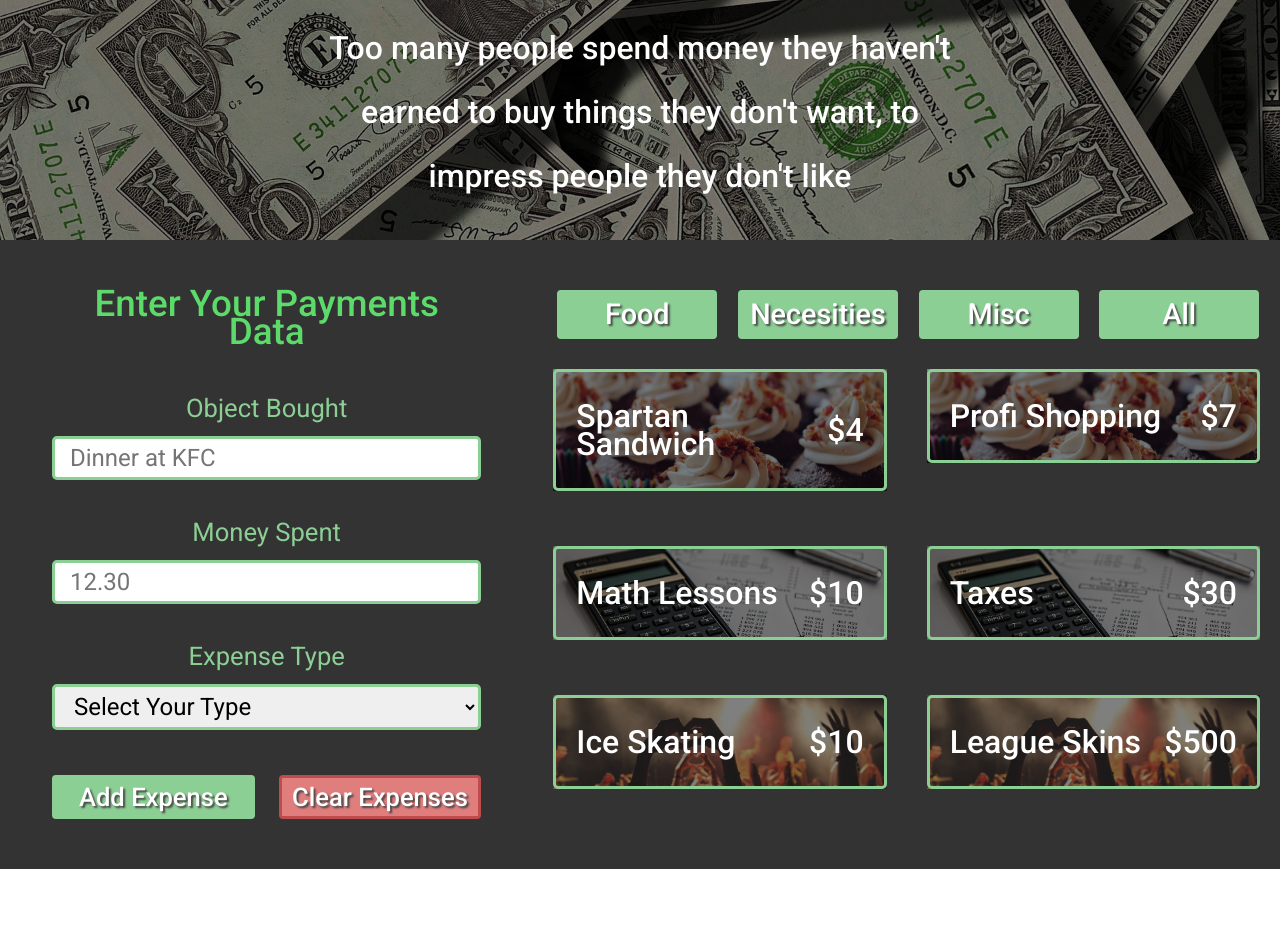
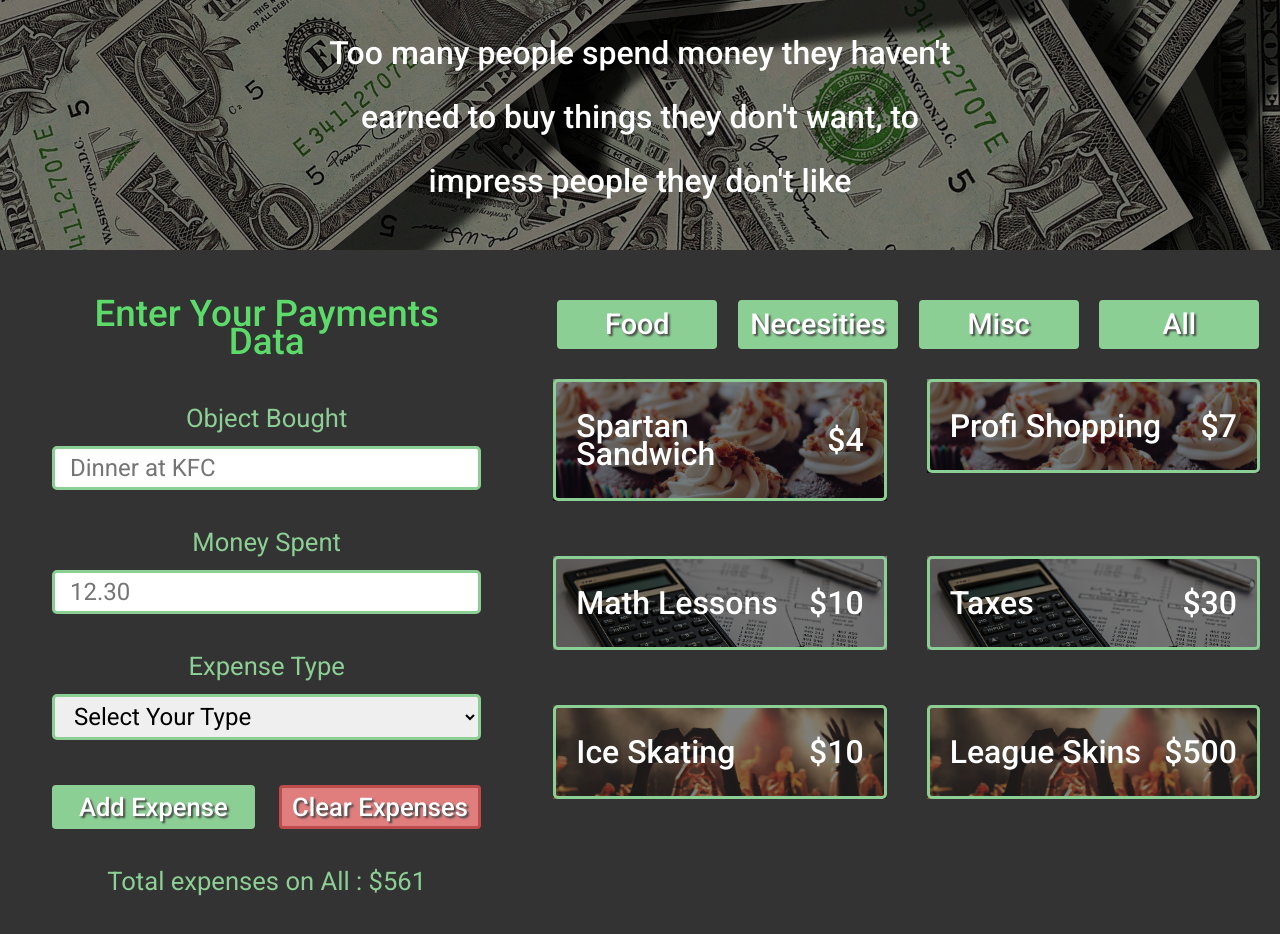
Before and after one commit to Bogdyapple14/expenseApp, an Angular app: page / in a window 1280 px wide. Shown: the top 934 px of the page. Before the commit the page ends 869 px from the top, so only its background shows below. Built offline with nearby package versions, Linux system fonts and the light colour scheme.

Commit message:
Single Section Not Updating

```diff
--- a/src/app/app.component.scss
+++ b/src/app/app.component.scss
@@ -6,7 +6,7 @@
 }
 
 .main-image {
-  height: 30vh;
+  height: 250px;
   background-image: linear-gradient(rgba(0, 0, 0, 0.5), rgba(0, 0, 0, 0.5)),
     url("../assets/dollars-499481_1920.jpg");
   background-size: cover;
--- a/src/app/components/inputs/inputs.component.html
+++ b/src/app/components/inputs/inputs.component.html
@@ -6,7 +6,7 @@
     <label for="price"><h4>Money Spent</h4></label>
     <input type="number" placeholder="12.30" #price />
     <label for="domain"><h4>Expense Type</h4></label>
-    <select name="type" #type>
+    <select name="type" #selectType>
       <option selected disabled hidden>Select Your Type</option>
       <option value="Food">Food</option>
       <option value="Necesities">Necesities</option>
@@ -16,7 +16,7 @@
       <div class="col-6">
         <button
           class="btn add-button"
-          (click)="addExpense(title.value, price.value, type.value)"
+          (click)="addExpense(title.value, price.value, selectType.value)"
         >
           Add Expense
         </button>
@@ -27,5 +27,8 @@
         </button>
       </div>
     </div>
+    <div class="col-12 total-expenses">
+      <h4>Total expenses on {{ type }} : ${{ expenses }}</h4>
+    </div>
   </div>
 </div>
--- a/src/app/components/inputs/inputs.component.scss
+++ b/src/app/components/inputs/inputs.component.scss
@@ -64,4 +64,7 @@
       color: #be4c4c;
     }
   }
+  .total-expenses {
+    margin-top: 40px;
+  }
 }
--- a/src/app/components/inputs/inputs.component.ts
+++ b/src/app/components/inputs/inputs.component.ts
@@ -1,4 +1,5 @@
 import { Component, OnInit } from '@angular/core';
+import { expenseObject } from 'src/app/shared/expenseObject.model';
 import { ObjectsService } from 'src/app/shared/objects.service';
 
 @Component({
@@ -7,15 +8,30 @@ import { ObjectsService } from 'src/app/shared/objects.service';
   styleUrls: ['./inputs.component.scss'],
 })
 export class InputsComponent implements OnInit {
-  constructor(private ObjectsService: ObjectsService) {}
+  type: string;
+  expenses: number;
 
-  ngOnInit(): void {}
+  ngOnInit(): void {
+    this.type = this.ObjectsService.type;
+    this.expenses = this.ObjectsService.expenses;
+  }
 
-  addExpense(title: string, price: number, type: string) {
-    this.ObjectsService.addExpense(title, price, type);
+  constructor(private ObjectsService: ObjectsService) {
+    this.ObjectsService.typeUpdated.subscribe((type: string) => {
+      this.ObjectsService.getExpenses(type);
+      this.expenses = this.ObjectsService.expenses;
+    });
+  }
+
+  addExpense(title: string, price: string, type: string) {
+    this.ObjectsService.addExpense(title, parseFloat(price), type);
+    this.ObjectsService.getExpenses(this.type);
+    this.expenses = this.ObjectsService.expenses;
+    console.log(this.ObjectsService.objects);
   }
 
   clearExpenses() {
     this.ObjectsService.clearExpenses.emit();
+    this.expenses = 0;
   }
 }
--- a/src/app/components/objects/objects.component.html
+++ b/src/app/components/objects/objects.component.html
@@ -1,11 +1,5 @@
 <div class="objects">
   <div class="object-container" *ngFor="let object of objects">
-    <app-object
-      [object]="object"
-      *ngIf="object.type === type && type; else allObjects"
-    ></app-object>
-    <ng-template #allObjects>
-      <app-object [object]="object"></app-object>
-    </ng-template>
+    <app-object [object]="object"></app-object>
   </div>
 </div>
--- a/src/app/components/objects/objects.component.ts
+++ b/src/app/components/objects/objects.component.ts
@@ -11,26 +11,31 @@ export class ObjectsComponent implements OnInit {
   objects: expenseObject[];
   type: string;
 
+  ngOnInit() {
+    this.type = this.ObjectService.type;
+    this.filterObjects();
+  }
+
   constructor(private ObjectService: ObjectsService) {
     // Subscribe to an event emitted from the service which returns the type everytime it is fired in a component
     // (menu.component in this case) and reasing the old (this.type) type, to the new (type) type
     this.ObjectService.typeUpdated.subscribe((type: string) => {
       this.type = type;
       // Also, refilter the objects array to display contain only the items with the specific type in order to display them
-      // Answer to the problem that rendered every parent div with the *ngFor despite the condition
+      this.filterObjects();
+    });
+
+    this.ObjectService.clearExpenses.subscribe(() => {
+      this.objects = this.ObjectService.objects = [];
+      this.ObjectService.expenses = 0;
+    });
+  }
+
+  filterObjects() {
+    if (this.type === 'All') this.objects = this.ObjectService.objects;
+    else
       this.objects = this.ObjectService.objects.filter(
         (object) => object.type === this.type
       );
-      // If the type is "All" we do not apply any filter to the objects array
-      if (this.type === 'All') this.objects = this.ObjectService.objects;
-    });
-    this.ObjectService.clearExpenses.subscribe(() => {
-      this.objects = this.ObjectService.objects = [];
-    });
-  }
-
-  ngOnInit() {
-    this.type = this.ObjectService.type;
-    this.objects = this.ObjectService.objects;
   }
 }
--- a/src/app/shared/objects.service.ts
+++ b/src/app/shared/objects.service.ts
@@ -1,3 +1,4 @@
+import { TokenizeResult } from '@angular/compiler/src/ml_parser/lexer';
 import { Injectable, EventEmitter } from '@angular/core';
 
 @Injectable({
@@ -36,11 +37,22 @@ export class ObjectsService {
       type: 'Misc',
     },
   ];
-  type: string = '';
+  type: string = 'All';
+  expenses: number = this.getExpenses(this.type);
 
   typeUpdated = new EventEmitter<string>();
+  clearExpenses = new EventEmitter();
+
   addExpense(title: string, price: number, type: string) {
     this.objects.push({ title, price, type });
   }
-  clearExpenses = new EventEmitter();
+  getExpenses(type: string) {
+    let sum: number = 0;
+    this.objects.forEach((object) => {
+      if (type === 'All') sum += object.price;
+      else if (object.type === type) sum += object.price;
+    });
+    this.expenses = sum;
+    return this.expenses;
+  }
 }
--- a/src/styles.scss
+++ b/src/styles.scss
@@ -2,7 +2,8 @@
 
 html,
 body {
-  height: 100%;
+  min-height: 100vh;
+  background: #333;
 }
 body {
   margin: 0;
```
